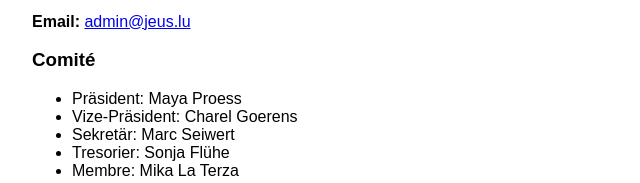
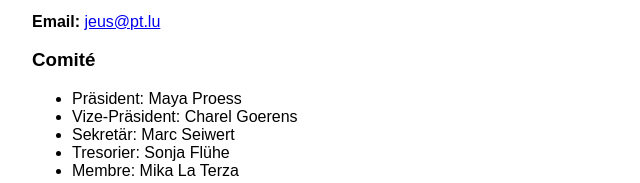
Before and after one commit to CG0072/jeus-website, a plain HTML site: page contact.html in a window 1280 px wide. Shown: the part 287-470 px from the top of the page, 0-640 px from the left. Drawn offline with Linux system fonts and the light colour scheme.

Commit message:
Update contact.html

```diff
--- a/contact.html
+++ b/contact.html
@@ -54,7 +54,7 @@
       L-7344 Steinsel<br>
       Luxembourg</p>
 
-    <p><strong>Email:</strong> <a href="mailto: admin@jeus.lu">admin@jeus.lu</a></p>
+    <p><strong>Email:</strong> <a href="mailto: jeus@pt.lu">jeus@pt.lu</a></p>
 
     <h3>Comité</h3>
     <ul>
```
